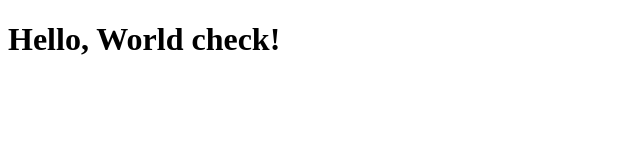
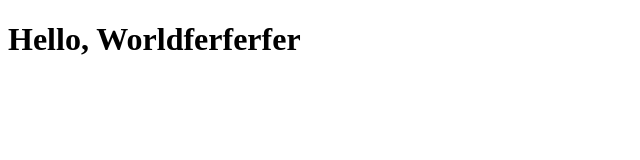
Before and after one commit to YerkanatSultanov/qCloudy, a plain HTML site: page index.html in a window 1280 px wide. Shown: the full height of the page, 0-640 px from the left. Drawn offline with Linux system fonts and the light colour scheme.

Commit message:
to master

```diff
--- a/index.html
+++ b/index.html
@@ -4,6 +4,6 @@
   <title>Hello, World!</title>
 </head>
 <body>
-<h1>Hello, World check!</h1>
+<h1>Hello, Worldferferfer</h1>
 </body>
 </html>
```
